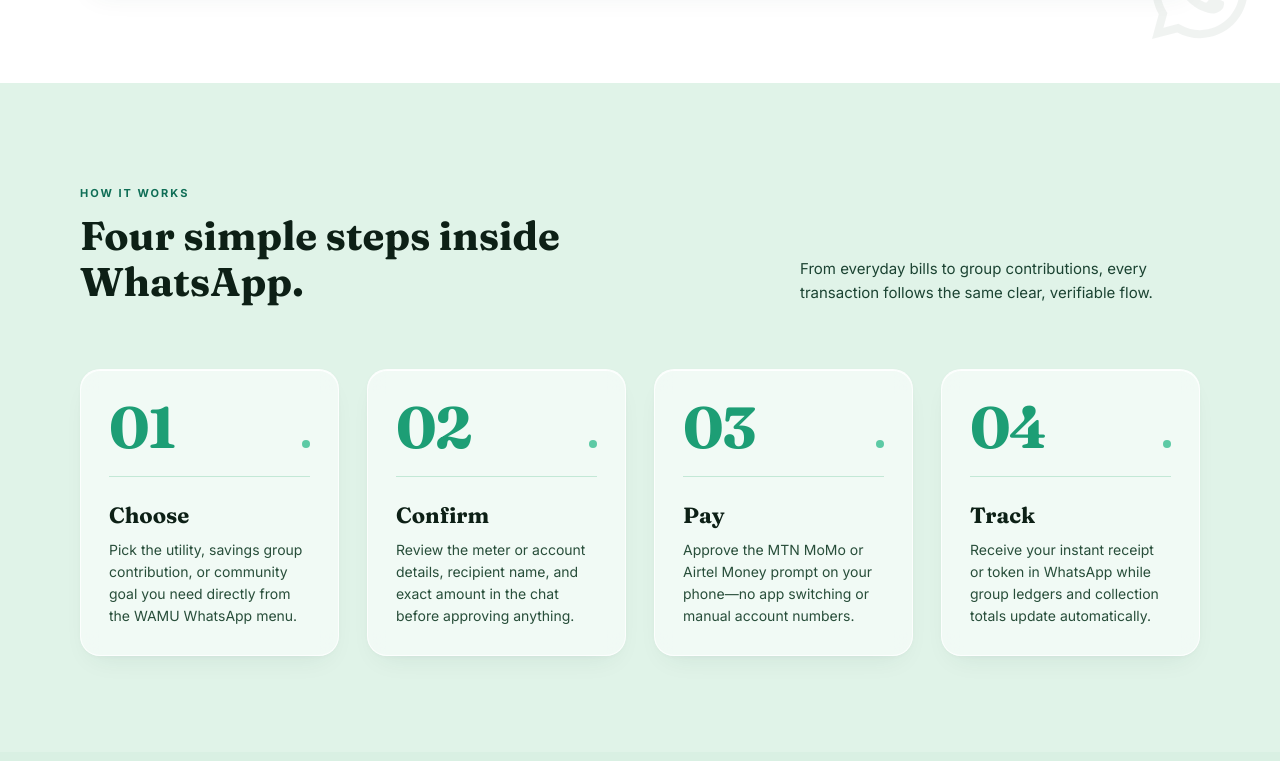
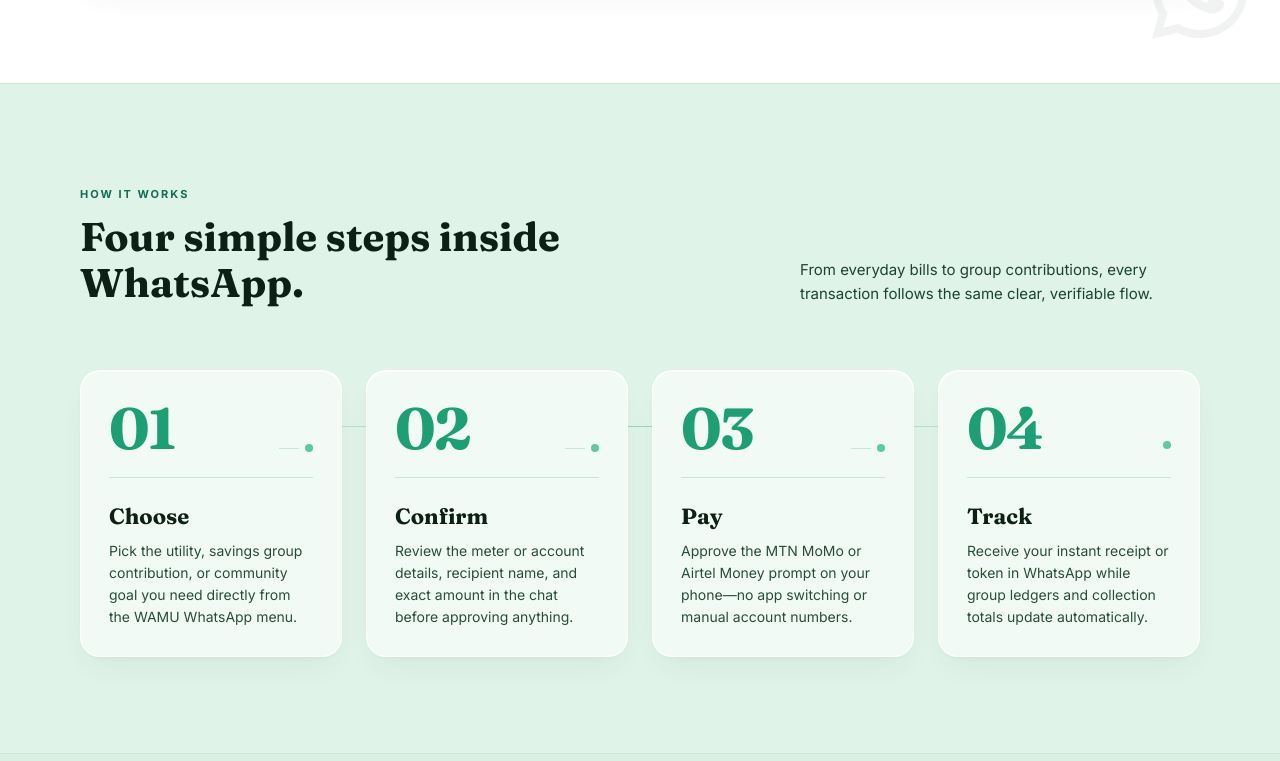
Before and after one commit to Loyoenock/WAMU, a React (Vite) app: page / in a window 1280 px wide. Shown: the part 3379-4140 px from the top of the page. Built offline with nearby package versions, Linux system fonts and the light colour scheme.

Commit message:
style: update numbered process layout and styling
Adjust section padding, add vertical borders, and include a visual progression line for the desktop layout to improve component hierarchy and flow.

```diff
--- a/src/components/WamuNumberedProcess.tsx
+++ b/src/components/WamuNumberedProcess.tsx
@@ -38,11 +38,11 @@ export function WamuNumberedProcess() {
     <section
       id="how-it-works"
       aria-labelledby="wamu-process-heading"
-      className="relative overflow-hidden bg-[#E0F3E8] px-6 py-20 md:px-12 md:py-24 lg:px-20"
+      className="relative overflow-hidden border-y border-[#C3E8D6]/80 bg-[#E0F3E8] px-6 py-16 md:px-12 md:py-24 lg:px-20"
     >
       <div className="mx-auto max-w-[1280px]">
         {/* Section Header */}
-        <div className="mb-14 flex flex-col items-start justify-between gap-4 md:mb-16 md:flex-row md:items-end">
+        <div className="mb-12 flex flex-col items-start justify-between gap-4 md:mb-16 md:flex-row md:items-end">
           <div className="max-w-[560px]">
             <span className="text-[11px] font-bold uppercase tracking-[2px] text-[#0F6E56]">
               HOW IT WORKS
@@ -59,23 +59,31 @@ export function WamuNumberedProcess() {
           </p>
         </div>
 
-        {/* 4-Step Numbered Grid (Magie-inspired clean numbered layout) */}
-        <div className="grid grid-cols-1 gap-6 sm:grid-cols-2 lg:grid-cols-4 lg:gap-7">
-          {PROCESS_STEPS.map((step) => (
+        {/* 4-Step Numbered Grid (Magie-inspired clean numbered layout with desktop progression rail) */}
+        <div className="relative grid grid-cols-1 gap-5 sm:grid-cols-2 lg:grid-cols-4 lg:gap-6">
+          {/* Subtle desktop horizontal progression cue behind the 4 cards */}
+          <div
+            aria-hidden="true"
+            className="pointer-events-none absolute left-12 right-12 top-[56px] hidden h-px bg-gradient-to-r from-[#5DCAA5]/20 via-[#1D9E75]/35 to-[#5DCAA5]/20 lg:block"
+          />
+
+          {PROCESS_STEPS.map((step, index) => (
             <div
               key={step.num}
-              className="group relative flex flex-col justify-between rounded-[20px] border border-white/75 bg-[#F4FBF7]/85 p-7 shadow-[0_12px_28px_-12px_rgba(27,67,50,0.09),0_2px_6px_-1px_rgba(27,67,50,0.04),inset_0_1px_0_rgba(255,255,255,0.9)] backdrop-blur-md transition-all duration-200 ease-out hover:-translate-y-1 hover:border-[#5DCAA5]/75 hover:bg-white/95"
+              className="group relative z-10 flex flex-col justify-between rounded-[20px] border border-white/85 bg-[#F4FBF7]/90 p-7 shadow-[0_14px_32px_-12px_rgba(27,67,50,0.09),0_2px_6px_-1px_rgba(27,67,50,0.04),inset_0_1px_0_rgba(255,255,255,0.92)] backdrop-blur-md transition-all duration-200 ease-out hover:-translate-y-1 hover:border-[#5DCAA5]/80 hover:bg-white hover:shadow-[0_20px_38px_-14px_rgba(27,67,50,0.14)]"
             >
               <div>
                 {/* Top Hairline & Large Bold Number */}
-                <div className="flex items-baseline justify-between border-b border-[#C3E8D6] pb-5">
+                <div className="flex items-baseline justify-between border-b border-[#C3E8D6] pb-5 transition-colors duration-200 group-hover:border-[#5DCAA5]/75">
                   <span className="font-[Fraunces,ui-serif,Georgia,serif] text-[52px]/[52px] font-bold tracking-[-0.03em] text-[#1D9E75] transition-colors duration-200 group-hover:text-[#0B6B45] md:text-[58px]/[58px]">
                     {step.num}
                   </span>
-                  <span
-                    className="h-2 w-2 rounded-full bg-[#5DCAA5] transition-transform duration-200 group-hover:scale-125 group-hover:bg-[#0B6B45]"
-                    aria-hidden="true"
-                  />
+                  <div className="flex items-center gap-1.5" aria-hidden="true">
+                    {index < PROCESS_STEPS.length - 1 && (
+                      <span className="hidden h-px w-5 bg-[#C3E8D6] transition-all duration-200 group-hover:w-7 group-hover:bg-[#5DCAA5] lg:inline-block" />
+                    )}
+                    <span className="h-2 w-2 rounded-full bg-[#5DCAA5] transition-transform duration-200 group-hover:scale-125 group-hover:bg-[#0B6B45]" />
+                  </div>
                 </div>
 
                 {/* Clear Title Under Number */}
```
